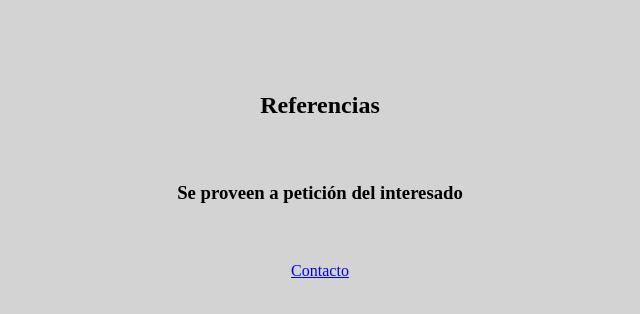
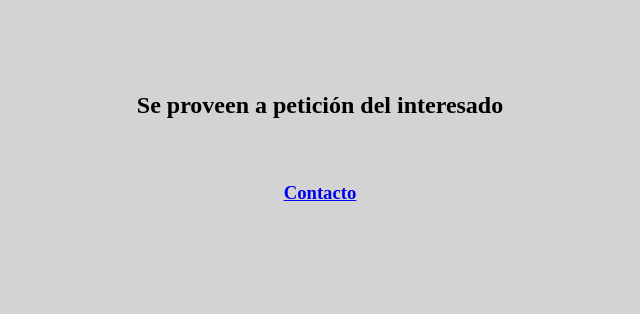
Before and after one commit to PABALV01/Front-end_Academy_2022.github.io, a plain HTML site: page referencias.html in a window 1280 px wide. Shown: the whole page, without its empty margins (320-960 px from the left). Drawn offline with Linux system fonts and the light colour scheme.

Commit message:
Update referencias.html

```diff
--- a/referencias.html
+++ b/referencias.html
@@ -1,8 +1,6 @@
 <body style="background-color:lightgrey">
 <P>&#12288;</P>
 <P>&#12288;</P>
-<h2 ALIGN="CENTER">Referencias</h2>
+<h2 ALIGN="CENTER">Se proveen a petición del interesado</h2>
 <P>&#12288;</P>
-<h3 ALIGN="CENTER">Se proveen a petición del interesado</h3>
-<P>&#12288;</P>
-<p ALIGN="CENTER"><a href="index.html">Contacto</a></p>
+<h3 ALIGN="CENTER"><a href="index.html">Contacto</a></h3>
```
